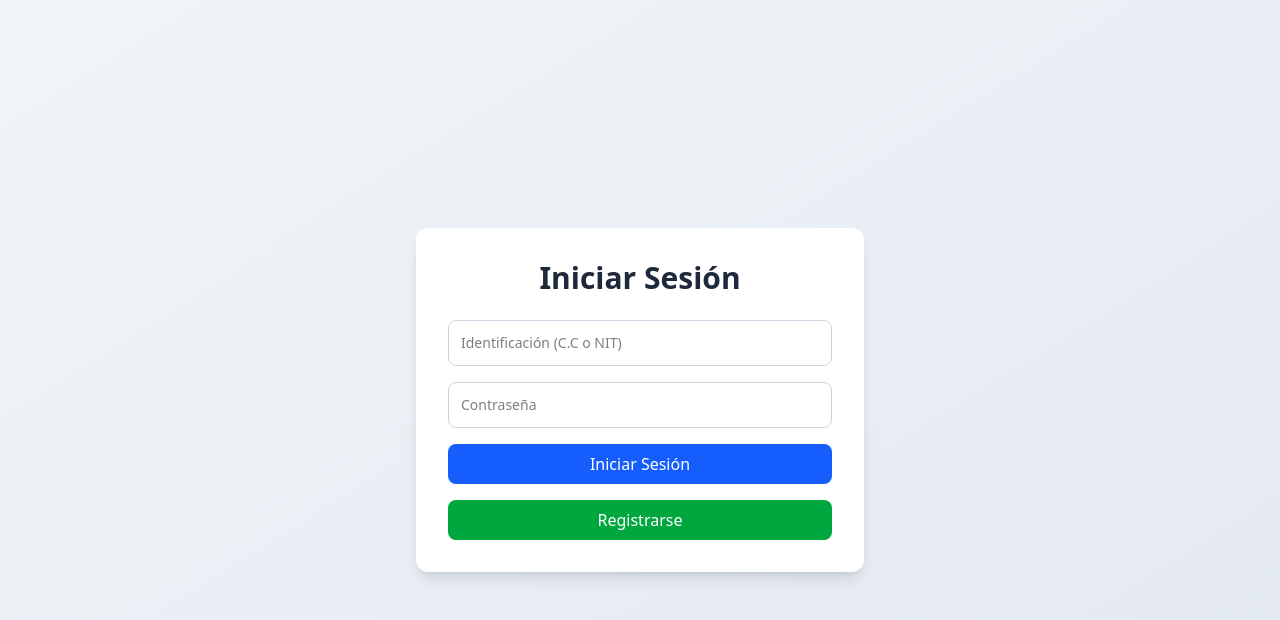
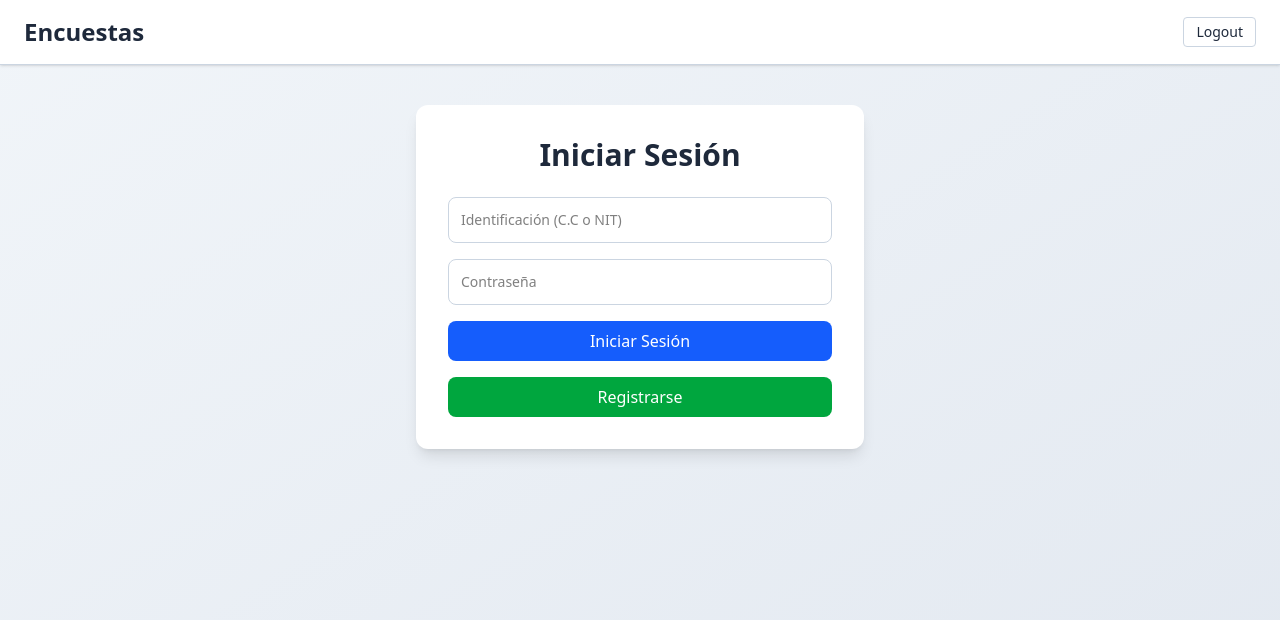
Before and after one commit to Juanxxdbs3/diagnosticoCadenaSuministro, a React (Vite) app in the folder frontend/: page /login in a window 1280 px wide. Shown: the top 620 px of the page. Built offline with nearby package versions, Linux system fonts and the light colour scheme; no server answers.

Commit message:
Añadiendo header a login y registro

```diff
--- a/frontend/src/pages/Login.jsx
+++ b/frontend/src/pages/Login.jsx
@@ -2,6 +2,7 @@ import { useState } from "react";
 import { useAuth } from "../context/AuthContext";
 import { useNavigate } from "react-router-dom";
 import api from "../api/axios";
+import { Header } from "../components/Header";
 
 const Login = () => {
   const [id, setId] = useState("");
@@ -29,7 +30,9 @@ const Login = () => {
   };
 
   return (
-    <div className="min-h-screen flex items-center justify-center bg-gradient-to-br from-[#f1f5f9] to-[#e2e8f0] px-4">
+    <div className="min-h-screen bg-gradient-to-br from-[#f1f5f9] to-[#e2e8f0]">
+      <Header />
+      <div className="flex items-center justify-center px-4 pt-10">
         <form
           onSubmit={handleSubmit}
           className="bg-white p-8 rounded-xl shadow-lg w-full max-w-md"
@@ -68,6 +71,7 @@ const Login = () => {
           </button>
         </form>
       </div>
+    </div>
   );
 };
 
--- a/frontend/src/pages/Registro.jsx
+++ b/frontend/src/pages/Registro.jsx
@@ -1,6 +1,7 @@
 import { useState } from "react";
 import { useNavigate } from "react-router-dom";
 import axios from "axios";
+import { Header } from "../components/Header";
 
 const Registro = () => {
   const [id, setId] = useState("");
@@ -38,7 +39,9 @@ const Registro = () => {
   };
 
   return (
-    <div className="min-h-screen flex items-center justify-center bg-gradient-to-br from-[#f1f5f9] to-[#e2e8f0] px-4">
+    <div className="min-h-screen bg-gradient-to-br from-[#f1f5f9] to-[#e2e8f0]">
+      <Header />
+      <div className="flex items-center justify-center px-4 pt-10">
         <form onSubmit={handleSubmit} className="bg-white p-8 rounded-xl shadow-lg w-full max-w-md">
           <h2 className="text-3xl font-bold mb-6 text-center text-[#1e293b]">Registro</h2>
           {error && <p className="text-red-500 text-sm mb-4 text-center">{error}</p>}
@@ -78,6 +81,7 @@ const Registro = () => {
           <button onClick={login} type="button" className="w-full bg-green-600 text-white py-2 rounded-lg hover:bg-green-700 mt-4 transition">Iniciar Sesión</button>
         </form>
       </div>
+    </div>
   );
 };
 
```
Lines whose indentation alone changed are shown as unchanged.
